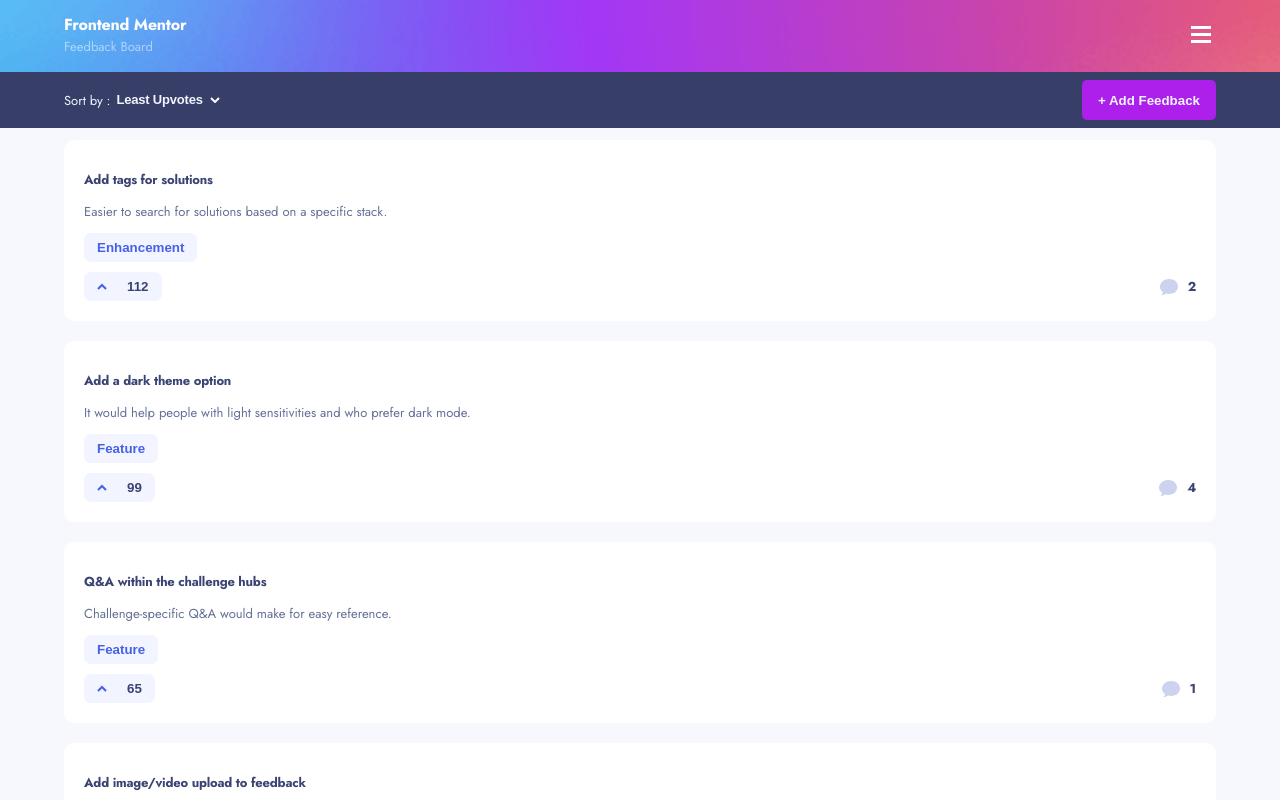
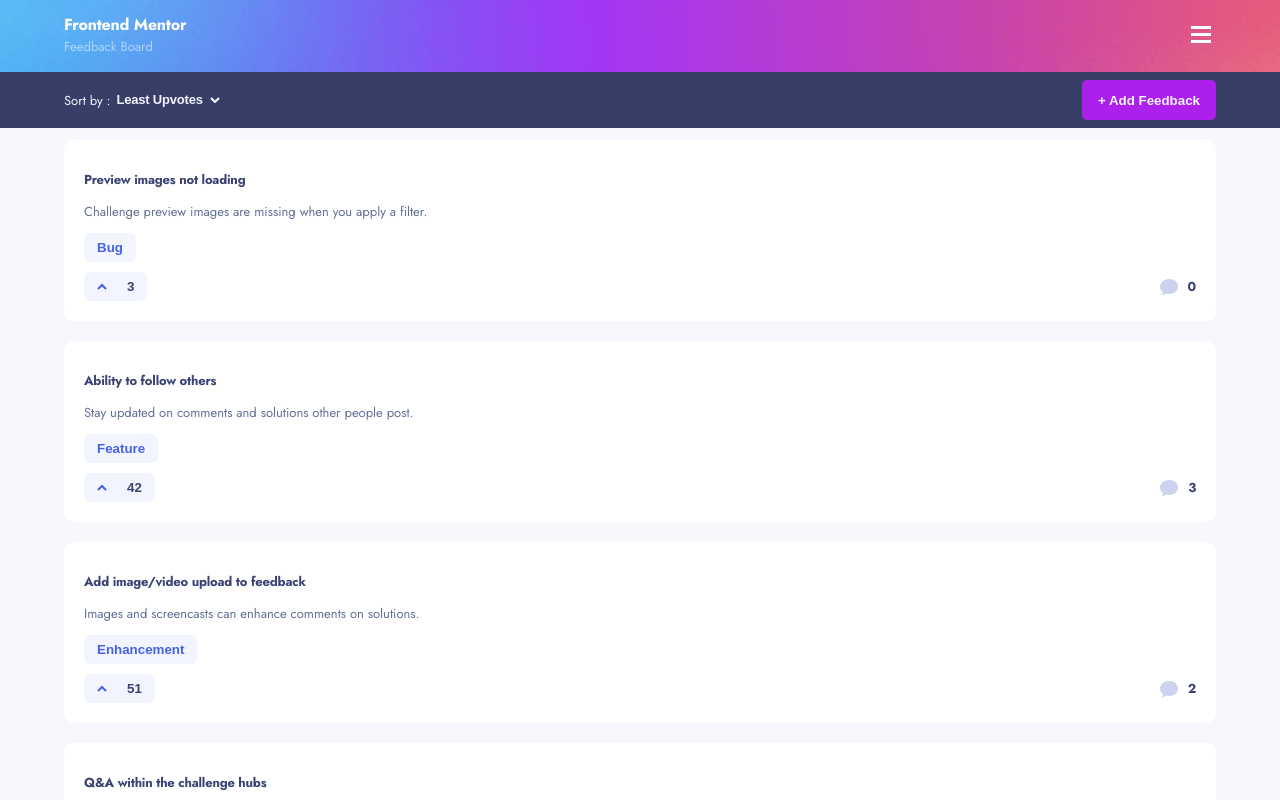
Before and after one commit to tokarskym/productfeedback, a React (Create React App) app: page / in a window 1280 px wide. Shown: the top 800 px of the page. Built offline with nearby package versions, Linux system fonts and the light colour scheme.

Commit message:
Refactoring components

```diff
--- a/src/components/MainPage/MainPage.tsx
+++ b/src/components/MainPage/MainPage.tsx
@@ -1,12 +1,13 @@
 import styled from 'styled-components';
 
 import { Link } from 'react-router-dom';
+import { useMemo } from 'react';
 
-import { useEffect, useState } from 'react';
+//STYLES
 import { Container } from '../GlobalStyles/ReusedStyles';
-
+//COMPONTENTS
 import RequestSingleElement from '../RequestSingleElement/RequestSingleElement';
-
+//TS
 import { ProductRequest } from '../../data/data';
 
 const SuggestionsContainer = styled(Container)`
@@ -24,62 +25,44 @@
   calculateCommentNumbers: (request: ProductRequest) => number;
 }
 
+const getSortFunction = (selectedFilter: string, calculateCommentNumbers: (request: ProductRequest) => number): ((a: ProductRequest, b: ProductRequest) => number) | undefined => {
+  switch (selectedFilter) {
+    case 'Most Upvotes':
+      return (a: ProductRequest, b: ProductRequest) => b.upvotes - a.upvotes;
+    case 'Least Upvotes':
+      return (a: ProductRequest, b: ProductRequest) => a.upvotes - b.upvotes;
+    case 'Most Comments':
+      return (a: ProductRequest, b: ProductRequest) => calculateCommentNumbers(b) - calculateCommentNumbers(a);
+    case 'Least Comments':
+      return (a: ProductRequest, b: ProductRequest) => calculateCommentNumbers(a) - calculateCommentNumbers(b);
+    default:
+      return undefined;
+  }
+};
+
 const MainPage: React.FC<MainPageProps> = ({ selectedFilter, selectedCategory, requestList, calculateCommentNumbers }) => {
-  const productSuggestions = requestList.filter((request) => request.status === 'suggestion');
-  const [sortedSuggestions, setSortedSuggestions] = useState<ProductRequest[]>(productSuggestions);
 
-  useEffect(() => {
-    const newProductSuggestions = requestList.filter((request) => request.status === 'suggestion');
-    setSortedSuggestions(newProductSuggestions);
-  }, [requestList]);
+  const sortedSuggestions = useMemo(() => {
+    let filteredSuggestions = requestList.filter((request) => request.status === 'suggestion');
 
-  useEffect(() => {
-    const newSortedSuggestions = [...productSuggestions];
+    if (selectedCategory !== 'All') {
+      const categoryFilter = selectedCategory === 'UI' || selectedCategory === 'UX' ? selectedCategory.toUpperCase() : selectedCategory.toLowerCase();
 
-    if (selectedFilter === 'Most Upvotes') {
-      newSortedSuggestions.sort((a, b) => b.upvotes - a.upvotes);
-    } else if (selectedFilter === 'Least Upvotes') {
-      newSortedSuggestions.sort((a, b) => a.upvotes - b.upvotes);
-    } else if (selectedFilter === 'Most Comments') {
-      newSortedSuggestions.sort((a, b) => calculateCommentNumbers(b) - calculateCommentNumbers(a));
-    } else if (selectedFilter === 'Least Comments') {
-      newSortedSuggestions.sort((a, b) => calculateCommentNumbers(a) - calculateCommentNumbers(b));
+      filteredSuggestions = filteredSuggestions.filter((suggestion) => suggestion.category === categoryFilter);
     }
-    setSortedSuggestions(newSortedSuggestions);
-  }, [selectedFilter]);
 
-  useEffect(() => {
-    const newSortedSuggestions = [...productSuggestions];
+    const sortFunction = getSortFunction(selectedFilter, calculateCommentNumbers);
 
-    if (selectedCategory === 'All') {
-      setSortedSuggestions([...productSuggestions]);
-    } else if (selectedCategory === 'Bug') {
-      const bugSuggestions = newSortedSuggestions.filter((suggestion) => suggestion.category === selectedCategory.toLowerCase());
-      setSortedSuggestions(bugSuggestions);
-    } else if (selectedCategory === 'Enhancement') {
-      const enhacementSuggestions = newSortedSuggestions.filter((suggestion) => suggestion.category === selectedCategory.toLowerCase());
-      setSortedSuggestions(enhacementSuggestions);
-    } else if (selectedCategory === 'Feature') {
-      const featureSuggestions = newSortedSuggestions.filter((suggestion) => suggestion.category === selectedCategory.toLowerCase());
-      setSortedSuggestions(featureSuggestions);
-    } else if (selectedCategory === 'UX') {
-      const uxSuggestion = newSortedSuggestions.filter((suggestion) => suggestion.category === selectedCategory.toUpperCase());
-      setSortedSuggestions(uxSuggestion);
-    } else if (selectedCategory === 'UI') {
-      const uiSuggestion = newSortedSuggestions.filter((suggestion) => suggestion.category === selectedCategory.toUpperCase());
-      setSortedSuggestions(uiSuggestion);
-    }
-  }, [selectedCategory]);
+    return sortFunction ? [...filteredSuggestions].sort(sortFunction) : filteredSuggestions;
+  }, [requestList, selectedFilter, selectedCategory, calculateCommentNumbers]);
 
   return (
     <SuggestionsContainer>
-      {sortedSuggestions.map((request) => {
-        return (
-          <Link key={request.id} to={`/requests/${request.id}`}>
-            <RequestSingleElement request={request} calculateCommentNumbers={calculateCommentNumbers} />
-          </Link>
-        );
-      })}
+      {sortedSuggestions.map((request) => (
+        <Link key={request.id} to={`/requests/${request.id}`}>
+          <RequestSingleElement request={request} calculateCommentNumbers={calculateCommentNumbers} />
+        </Link>
+      ))}
     </SuggestionsContainer>
   );
 };
--- a/src/components/Navbar/Navbar.tsx
+++ b/src/components/Navbar/Navbar.tsx
@@ -1,12 +1,14 @@
-import { useState, useEffect } from 'react';
+import { useState } from 'react';
 import { Link } from 'react-router-dom';
 
 import Hamburger from '../../images/shared/mobile/icon-hamburger.svg';
 import CloseHamburger from '../../images/shared/mobile/icon-close.svg';
+
 import { capitalizeFirstLetter } from '../../Utils/Functions';
 
-import { NavbarHeader, NavbarContainer, Logo, AppName, HamburgerButton, ModalBackground, ModalContainer, TagsContainer, ButtonTag, Dot } from './NavbarStyles';
-
+//STYlES
+import { NavbarHeader, NavbarContainer, Logo, AppName, HamburgerButton, ModalBackground, ModalContainer, ListElement, TagsContainer, ButtonTag, Dot } from './NavbarStyles';
+//TS
 import { CountsType } from '../../App';
 
 interface NavbarProps {
@@ -67,13 +69,13 @@
               {Object.keys(statusCounts).map((status) => {
                 if (isValidStatus(status)) {
                   return (
-                    <li key={status} style={{ display: 'flex', justifyContent: 'space-between', alignItems: 'center', width: '100%' }}>
+                    <ListElement key={status}>
                       <div>
                         <Dot $status={status} />
                         <p style={{ display: 'inline-block', color: '#647196 ' }}>{capitalizeFirstLetter(status)}</p>
                       </div>
                       <h4 style={{ color: '#647196' }}>{statusCounts[status]}</h4>
-                    </li>
+                    </ListElement>
                   );
                 }
                 return null;
--- a/src/components/Navbar/NavbarStyles.tsx
+++ b/src/components/Navbar/NavbarStyles.tsx
@@ -115,3 +115,10 @@
     }
   }};
 `;
+
+export const ListElement = styled.li`
+  display: flex;
+  justify-content: space-between;
+  align-items: center;
+  width: 100%;
+`;
--- a/src/components/RequestDetails/SingleReply.tsx
+++ b/src/components/RequestDetails/SingleReply.tsx
@@ -1,5 +1,6 @@
+//TS
 import { UserComment, UserReply } from '../../data/data';
-
+//STYLES
 import { CommentHeader, UserInfoContainer, UserImage, UserName, UserNickName, ReplyButton, CommentContent, ReplyTo } from './RequestDetails';
 
 interface SingleReplyProps {
```
Also changed, not shown: src/components/RequestDetails/NewCommentForm.tsx (+4 -5 lines), src/components/RequestDetails/ReplyForm.tsx (+4 -5 lines), src/components/RequestDetails/RequestDetails.tsx (+8 -8 lines), src/components/RequestForm/RequestForm.tsx (+14 -12 lines).
